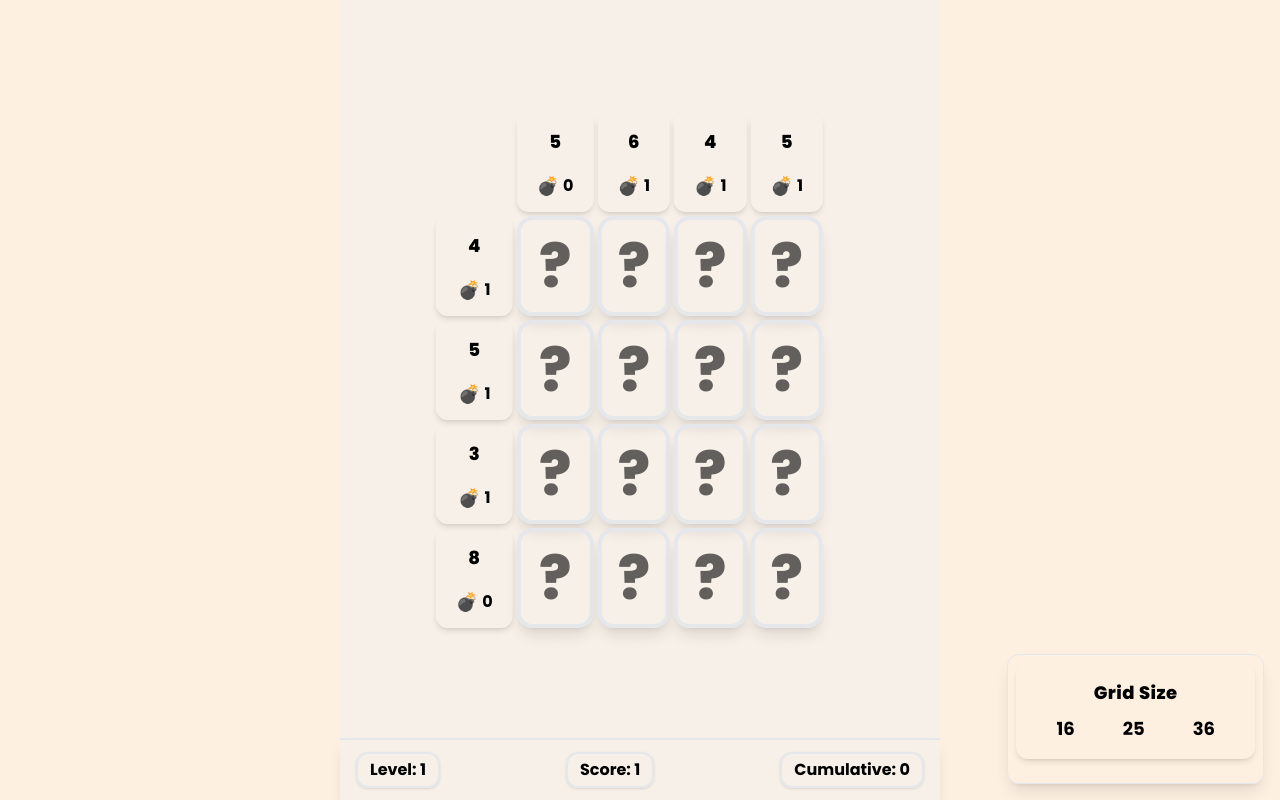
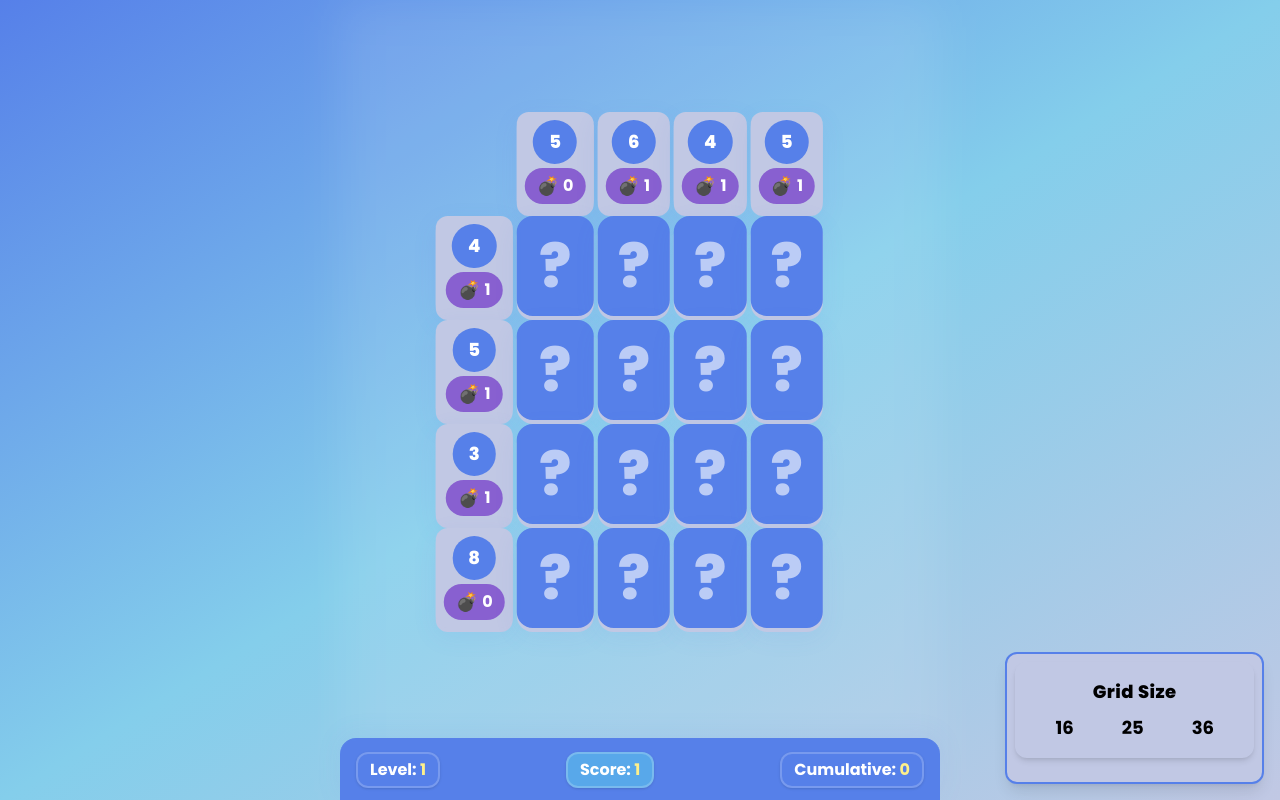
Before and after one commit to alirabbani97/tap-boom-game, a React (Vite) app: page / in a window 1280 px wide. Built offline with nearby package versions, Linux system fonts and the light colour scheme; what @midudev/tailwind-animations would draw is missing.

Commit message:
UI theme change

```diff
--- a/src/App.tsx
+++ b/src/App.tsx
@@ -233,7 +233,7 @@ function App() {
   const frameSize = MIN_TILE_SIZE * (SQRT_N_Tiles + 1) + GAP * SQRT_N_Tiles;
 
   return (
-    <div className="app min-h-screen min-w-screen flex flex-col items-center justify-center bg-[#fef0e1] font-sans ">
+    <div className="app min-h-screen min-w-screen flex flex-col items-center justify-center font-sans bg-gradient-to-br from-primaryblue via-lightblue to-lavender">
       {/* Level Up Animation */}
       {showLevelUp && (
         <div className="fixed top-0 left-1/2 transform -translate-x-1/2 z-50 mt-6 flex justify-center w-full pointer-events-none animate-bounceIn">
@@ -255,49 +255,42 @@ function App() {
       )}
       {/* Overlay for Game Over or Win */}
       {(bombFound || win) && (
-        <div className="fixed top-0 left-1/2 transform -translate-x-1/2 z-50 mt-6 flex justify-center w-full pointer-events-none">
-          <div className="pointer-events-auto">
-            <Card
-              header={
-                win ? (
-                  <span className="flex items-center gap-2">
-                    <span className="text-3xl">VICTORY</span>
-                    {win && (
-                      <span className="flex gap-1 text-yellow-400 text-3xl">
-                        ★ ★ ★
-                      </span>
-                    )}
+        <div className="fixed inset-0 z-50 flex flex-col items-start justify-start">
+          <div className="absolute inset-0 bg-black/30" />
+          <div className="w-full flex justify-center mt-8 animate-slide-down-fade">
+            <div
+              className="bg-primaryblue text-white rounded-3xl shadow-2xl border-4 border-purple px-10 py-8 flex flex-col items-center"
+              style={{ minWidth: 320, maxWidth: 420 }}
+            >
+              <div className="flex flex-col items-center gap-2">
+                <span className="text-4xl font-extrabold tracking-wide mb-2">
+                  {win ? "VICTORY" : "GAME OVER"}
+                </span>
+                {win && (
+                  <span className="flex gap-1 text-yellow-300 text-3xl mb-2">
+                    ★ ★ ★
                   </span>
-                ) : (
-                  <span className="text-3xl">GAME OVER</span>
-                )
-              }
-              actions={
+                )}
+                <div className="text-xl font-bold text-lavender mb-1">
+                  Level: <span className="text-white">{level}</span>
+                </div>
+                <div className="text-lg font-bold text-lavender mb-2">
+                  Cumulative Score:{" "}
+                  <span className="text-white">{cumulativeScore}</span>
+                </div>
                 <button
-                  className="btn btn-primary btn-lg rounded-full px-10 mt-2 shadow-md"
+                  className="btn bg-purple text-white btn-lg rounded-full px-10 mt-2 shadow-md hover:bg-[#6846a6] transition"
                   onClick={handleRestart}
                 >
                   Restart
                 </button>
-              }
-              className="w-[28rem] px-4 py-2"
-            >
-              <div className="text-2xl font-bold text-gray-700 mb-2">
-                Level: <span className="text-primary">{level}</span>
               </div>
-              <div className="text-xl font-bold text-success mb-2">
-                Cumulative Score:{" "}
-                <span className="text-primary">{cumulativeScore}</span>
-              </div>
-            </Card>
+            </div>
           </div>
         </div>
       )}
       {/* Main Game Grid, centered and a bit towards the top */}
-      <div className="absolute top-1/2 left-1/2  -translate-x-1/2 -translate-y-1/2  w-[600px] h-[600px] min-h-[100vh] bg-[hsl(31,50%,94%)]">
-        {" "}
-        {/* Grid Frame for the grid */}{" "}
-      </div>
+      <div className="absolute top-1/2 left-1/2  -translate-x-1/2 -translate-y-1/2  w-[600px] h-[600px] min-h-[100vh] bg-white/10  blur-xl " />
       <div className="absolute top-1/2 left-1/2  -translate-x-[69%] -translate-y-[60%] min-h-[60vh]">
         <div
           className="grid aspect-square"
@@ -317,19 +310,19 @@ function App() {
         </div>
       </div>
       {/* Docked header/navbar at the bottom */}
-      <div className="fixed bottom-0 left-1/2 transform -translate-x-1/2 w-full max-w-[600px] bg-base-100 border-t-2 border-primary shadow-lg flex flex-row items-center justify-between gap-4 px-4 py-3 z-40">
-        <span className="text-xs sm:text-base font-bold text-success bg-base-200 rounded-xl px-3 py-1 border-2 border-success/30 shadow">
-          Level: <span className="text-primary">{level}</span>
+      <div className="fixed bottom-0 left-1/2 transform -translate-x-1/2 w-full max-w-[600px] bg-primaryblue  border-t-2 border-primaryblue shadow-[0_-4px_24px_0_rgba(88,128,233,0.10)] flex flex-row items-center justify-between gap-4 px-4 py-3 z-40 rounded-t-2xl animate-navbar-fade">
+        <span className="text-xs sm:text-base font-bold text-white bg-primaryblue rounded-xl px-3 py-1 border-2 border-white/20 shadow">
+          Level: <span className="text-yellow-200">{level}</span>
         </span>
-        <span className="text-xs sm:text-base font-bold text-success bg-base-200 rounded-xl px-3 py-1 border-2 border-success/30 shadow">
-          Score: <span className="text-primary">{score}</span>
+        <span className="text-xs sm:text-base font-bold text-white bg-skyblue/70 rounded-xl px-3 py-1 border-2 border-white/20 shadow">
+          Score: <span className="text-yellow-200">{score}</span>
         </span>
-        <span className="text-xs sm:text-base font-bold text-success bg-base-200 rounded-xl px-3 py-1 border-2 border-success/30 shadow">
-          Cumulative: <span className="text-primary">{cumulativeScore}</span>
+        <span className="text-xs sm:text-base font-bold text-white bg-primaryblue rounded-xl px-3 py-1 border-2 border-white/20 shadow">
+          Cumulative: <span className="text-yellow-200">{cumulativeScore}</span>
         </span>
       </div>
       {/* Development: Grid Sizer in bottom right */}
-      <div className="fixed bottom-4 right-4 z-50 bg-base-200 rounded-xl shadow-lg p-2 border border-primary">
+      <div className="fixed bottom-4 right-4 z-50 bg-lavender rounded-xl shadow-lg p-2 border-2 border-primaryblue animate-navbar-fade">
         <LevelSlider gridSize={nTiles} setGridSize={handleGridSizeChange} />
       </div>
     </div>
--- a/src/components/HintTIles.tsx
+++ b/src/components/HintTIles.tsx
@@ -11,11 +11,11 @@ const HintTiles = ({ values, bombs }: THintTiles) => {
   const value = Number.isFinite(values[0]) ? values[0] : 0;
   const bomb = Number.isFinite(bombs[0]) ? bombs[0] : 0;
   return (
-    <div className="card w-full h-full bg-base-200 shadow-md rounded-xl flex flex-col items-center justify-center p-2">
-      <span className="badge badge-primary text-lg font-extrabold mb-1 px-4 py-2 rounded-full">
+    <div className="card w-full h-full bg-lavender shadow-[0_4px_0_0_#C1C8E4,0_8px_24px_0_rgba(88,128,233,0.10)] rounded-xl flex flex-col items-center justify-center p-2 transition-all duration-200 animate-tile-float">
+      <span className="badge bg-primaryblue text-white text-lg font-extrabold mb-1 px-4 py-2 rounded-full">
         {value}
       </span>
-      <span className="badge badge-error text-md font-bold px-3 py-1 rounded-full flex items-center gap-1">
+      <span className="badge bg-purple text-white text-md font-bold px-3 py-1 rounded-full flex items-center gap-1">
         <span className="text-lg">💣</span> {bomb}
       </span>
     </div>
--- a/src/components/TileButton.tsx
+++ b/src/components/TileButton.tsx
@@ -32,18 +32,24 @@ TTileButton) {
         w-full h-full
         flex items-center justify-center
         text-5xl sm:text-6xl font-extrabold
-        rounded-2xl shadow-lg border-4
+        rounded-2xl
+        shadow-[0_4px_0_0_#C1C8E4,0_8px_24px_0_rgba(88,128,233,0.10)]
+        border-4
         transition-all duration-200
         select-none
         ${
           cardFlipped || bombFound
             ? value === 0
-              ? "bg-error border-error text-white scale-95"
-              : "bg-base-200 border-primary text-primary-content scale-95"
-            : "bg-accent border-accent-content text-accent-content hover:bg-accent-focus hover:scale-105"
+              ? "bg-purple border-purple text-white scale-95"
+              : "bg-skyblue border-primaryblue text-primaryblue scale-95"
+            : "bg-primaryblue border-primaryblue text-white hover:bg-lightblue hover:scale-105"
         }
         ${cardFlipped ? "" : "cursor-pointer"}
+        animate-tile-float
       `}
+      style={{
+        boxShadow: "0 4px 0 0 #C1C8E4, 0 8px 24px 0 rgba(88,128,233,0.10)",
+      }}
       onClick={() => {
         if (value === 0) {
           setBombFound(true);
--- a/tailwind.config.js
+++ b/tailwind.config.js
@@ -4,7 +4,15 @@ import animations from "@midudev/tailwind-animations";
 export default {
   content: ["./index.html", "./src/**/*.{vue,js,ts,jsx,tsx}"],
   theme: {
-    extend: {},
+    extend: {
+      colors: {
+        primaryblue: "#5680E9",
+        lightblue: "#84CEEB",
+        skyblue: "#5AB9EA",
+        lavender: "#C1C8E4",
+        purple: "#8860D0",
+      },
+    },
   },
   plugins: [animations, require("daisyui")],
 };
```
Also changed, not shown: prompts/game-mechs.md (+5 -5 lines).
